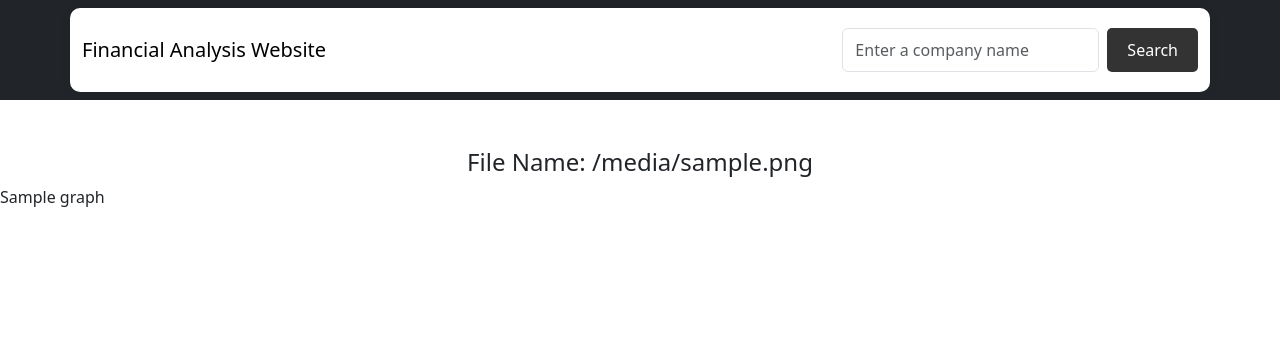
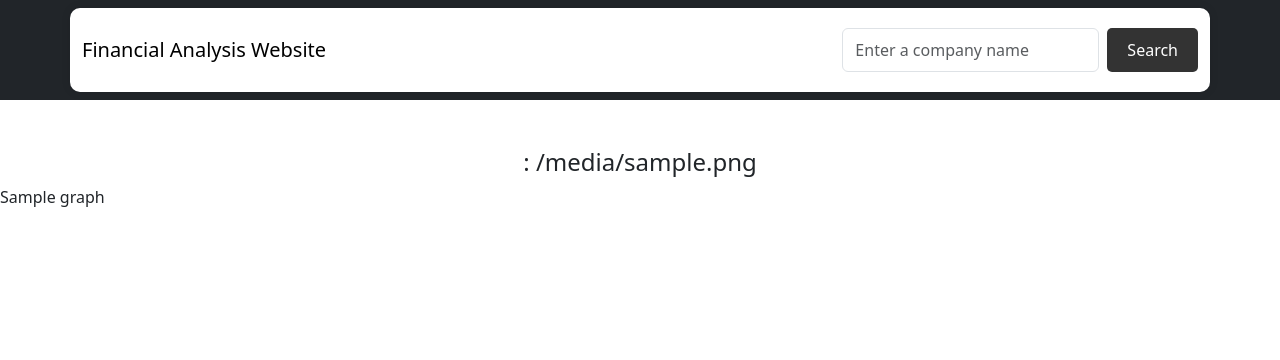
Before and after one commit to YashKumthekar8/Stock-Market-Fundamental-Analysis, a Flask app: template templates/company.html in a window 1280 px wide. Shown: the top 360 px of the page. Run offline with Flask 3, Linux system fonts and the light colour scheme; the template is opened without the code that fills it: most values are stand-ins (such as "Sample title", 1, 10 or a date in 2020); some libraries are stand-ins or nearby versions.

Commit message:
changed home page graph layout and company page

```diff
--- a/templates/company.html
+++ b/templates/company.html
@@ -7,7 +7,7 @@
     <!-- Main Content Section -->
     <div class="container-lg text-center mt-5">
         <section class="company-info">
-            <h4>File Name: {{ filename }}</h4>
+            <h4>: {{ filename }}</h4>
         </section>
     </div>
 
```
